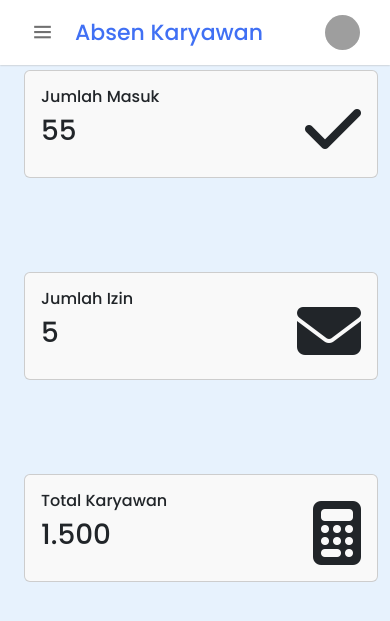
After one commit to Raniashafaputri/absensi, a CodeIgniter app: page /absensi/employee/dashboard in a window 390 px wide. The commit adds this page. Shown: the top 621 px of the page. Run offline with CodeIgniter, Linux system fonts and the light colour scheme; grey boxes are pictures that could not be loaded.

Commit message:
membbuat dashboard karyawan

```diff
--- a/application/config/database.php
+++ b/application/config/database.php
@@ -78,7 +78,7 @@ $db['default'] = array(
 	'hostname' => 'localhost',
 	'username' => 'root',
 	'password' => '',
-	'database' => 'absendi',
+	'database' => 'absensi',
 	'dbdriver' => 'mysqli',
 	'dbprefix' => '',
 	'pconnect' => FALSE,
--- a/application/controllers/Auth.php
+++ b/application/controllers/Auth.php
@@ -88,8 +88,8 @@ class Auth extends CI_Controller {
             if ($this->session->userdata('role') == 'karyawan') {
                 $this->session->set_flashdata('berhasil_login', 'Selamat datang diaplikasi absensi.');
                 redirect(base_url() . 'karyawan');
-            } elseif ($this->session->userdata('role') == 'admin') {
-				redirect(base_url() . "admin");
+            } elseif ($this->session->userdata('role') == 'karyawan') {
+				redirect(base_url() . "employee/karyawan");
 			} else {
                 $this->session->set_flashdata('gagal_login', 'Silahkan periksa email dan password anda.');
                 redirect(base_url() . 'auth');
--- /dev/null
+++ b/application/controllers/Employee.php
@@ -0,0 +1,40 @@
+<?php
+defined('BASEPATH') or exit('No direct script access allowed');
+
+class Employee extends CI_Controller
+{
+ function __construct()
+ {
+  parent::__construct();
+        // load model dan libry yang di perlukan
+  $this->load->model('m_model');
+  $this->load->library('form_validation');
+
+ }
+
+ public function index()
+ {
+  $this->load->view('employee/index');
+ }
+
+    public function dashboard()
+    {
+        $this->load->view('employee/dashboard');
+    }
+    public function tambah_absen()
+    {
+        $this->load->view('employee/tambah_absen');
+    }
+    public function izin()
+    {
+        $this->load->view('employee/izin');
+    }
+    public function history()
+    {
+        $this->load->model('Absensi_model');
+        $data['absensi'] = $this->Absensi_model->getAbsensi();
+        $this->load->view('employee/history', $data);
+    }
+
+}
+?>
--- a/application/views/auth/Register.php
+++ b/application/views/auth/Register.php
@@ -112,7 +112,7 @@
 
 <div class="wrapper">
         <form action="<?php echo base_url('auth/aksi_register'); ?>" method="post">
-        <h1>Register admin</h1>
+        <h1>Register karyawan</h1>
                 <div class="input-box">
                     <label for="username">Username</label>
                     <input type="text" id="username" placeholder="Masukkan username" class="form-control"
--- a/application/views/auth/login.php
+++ b/application/views/auth/login.php
@@ -134,12 +134,12 @@
             <h1>Login</h1>
             <div class="input-box">
                 <label for="email">email</label>
-                <input type="text" id="email" placeholder="email" required>
+                <input type="text" id="email" placeholder="email" name="emai" required>
                 <i class='bx bxs-user'></i>
             </div>
             <div class="input-box">
                 <label for="">password</label>
-                <input type="password" placeholder="password" required>
+                <input type="password" placeholder="password" name="password" required>
                 <i class='bx bxs-lock-alt'></i>
             </div>
             <!-- <div class="input-box">
--- /dev/null
+++ b/application/views/employee/dashboard.php
@@ -0,0 +1,91 @@
+<!DOCTYPE html>
+<html lang="en">
+
+<head>
+    <meta charset="UTF-8">
+    <meta name="viewport" content="width=device-width, initial-scale=1.0">
+    <title>Dashboard</title>
+    <link href="https://cdn.jsdelivr.net/npm/bootstrap@5.3.2/dist/css/bootstrap.min.css" rel="stylesheet"
+        integrity="sha384-T3c6CoIi6uLrA9TneNEoa7RxnatzjcDSCmG1MXxSR1GAsXEV/Dwwykc2MPK8M2HN" crossorigin="anonymous">
+    <link rel="stylesheet" href="https://cdnjs.cloudflare.com/ajax/libs/font-awesome/6.4.2/css/all.min.css"
+        integrity="sha512-z3gLpd7yknf1YoNbCzqRKc4qyor8gaKU1qmn+CShxbuBusANI9QpRohGBreCFkKxLhei6S9CQXFEbbKuqLg0DA=="
+        crossorigin="anonymous" referrerpolicy="no-referrer" />
+</head>
+
+<style>
+.card {
+    background-color: #f9f9f9;
+    margin-top: 100px;
+}
+
+.table {
+    width: 90%;
+    margin-left: 190px;
+}
+
+.row {
+    margin-left: 250px;
+}
+
+.icon {
+    margin-top: 20px;
+    float: right;
+}
+
+@media (max-width: 768px) {
+    .card {
+        background-color: #f9f9f9;
+        margin-top: 70px;
+    }
+
+    .row {
+        margin-left: 0;
+        /* Menghapus margin kiri */
+    }
+
+    .icon {
+        float: none;
+        /* Menghapus floating icon */
+        margin-top: 10px;
+        /* Menggeser icon ke atas */
+    }
+}
+</style>
+
+<body>
+    <?php $this->load->view('employee/index'); ?>
+    <div class="container">
+        <div class="row">
+            <div class="col-md-4">
+                <div class="card mb-4">
+                    <div class="card-body">
+                        <i class="fas fa-check fa-4x icon float-end"></i>
+                        <h6 class="card-title">Jumlah Masuk</h6>
+                        <h1>55</h1>
+                    </div>
+                </div>
+            </div>
+            <div class="col-md-4">
+                <div class="card mb-4">
+                    <div class="card-body">
+                        <i class="fas fa-envelope fa-4x icon float-end"></i>
+                        <h6 class="card-title">Jumlah Izin</h6>
+                        <h1>5</h1>
+                    </div>
+                </div>
+            </div>
+            <div class="col-md-4">
+                <div class="card mb-4">
+                    <div class="card-body">
+                        <i class="fa-solid fa-calculator fa-4x icon float-end"></i>
+                        <h6 class="card-title">Total Karyawan</h6>
+                        <h1>1.500</h1>
+                    </div>
+                </div>
+            </div>
+        </div>
+        </table>
+    </div>
+</body>
+
+</html>
--- a/application/views/karyawan/index.php
+++ b/application/views/employee/index.php
@@ -345,32 +345,34 @@ body.dark {
                 <li class="item">
                     <div href="#" class="nav_link submenu_item">
                         <span class="navlink_icon">
-                            <i class="bx bx-home-alt"></i>
+                        <i class='bx bxs-home'></i>
                         </span>
                         <span class="navlink">Home</span>
                         <i class="bx bx-chevron-right arrow-left"></i>
                     </div>
 
                     <ul class="menu_items submenu">
-                        <a href="<?php echo base_url(
-                            'employee/dashboard'
-                        ); ?>" class="nav_link sublink">Dashboard</a>
+                        <a href="<?php echo base_url('employee/dashboard');
+                         ?>" class="nav_link sublink">Dashboard</a>
                     </ul>
 
                     <ul class="menu_items submenu">
-                        <a href="<?php echo base_url(
-                            'employee/tambah_absen'
-                        ); ?>" class="nav_link sublink">Absensi</a>
+                        <a href="<?php echo base_url( 'employee/tambah_absen');
+                         ?>" class="nav_link sublink">Absensi</a>
                     </ul>
 
                     <ul class="menu_items submenu">
-                        <a href="<?php echo base_url(
-                            'employee/history'
-                        ); ?>" class="nav_link sublink">History</a>
+                        <a href="<?php echo base_url('employee/izin');
+                         ?>" class="nav_link sublink">izin</a>
+                    </ul>
+
+                    <ul class="menu_items submenu">
+                        <a href="<?php echo base_url(  'employee/history');
+                         ?>" class="nav_link sublink">History</a>
                     </ul>
                 </li>
-                <!-- Sidebar Open / Close -->
-               <div class="bottom_content">
+<!-- Sidebar Open / Close -->
+<div class="bottom_content">
                     <div class="bottom expand_sidebar">
                         <span> Expand</span>
                         <i class='bx bx-log-in'></i>
@@ -426,6 +428,7 @@ body.dark {
     } else {
         sidebar.classList.remove("close");
     }
+
     </script>
 </body>
 
--- a/application/views/home.php
+++ b/application/views/home.php
@@ -49,7 +49,7 @@
                     <div class="">
                         <div class="container">
                             <img src="https://binusasmg.sch.id/ppdb/logobinusa.png" alt="Logo" class="mb-4 logo">
-                            <h2 class="card-title text-center text-dark fs-1">Welcome King</h2>
+                            <h2 class="card-title text-center text-dark fs-1">Welcome king</h2>
                             <hr class="text-light">
                             <div class="d-flex justify-content-center">
                                 <div class="text-center mx-1">
```
Also changed, not shown: application/models/Absensi_model.php (added, +35 -0 lines), application/views/employee/history.php (added, +61 -0 lines), application/views/employee/izin.php (added, +32 -0 lines), application/views/employee/tambah_absen.php (added, +32 -0 lines).
